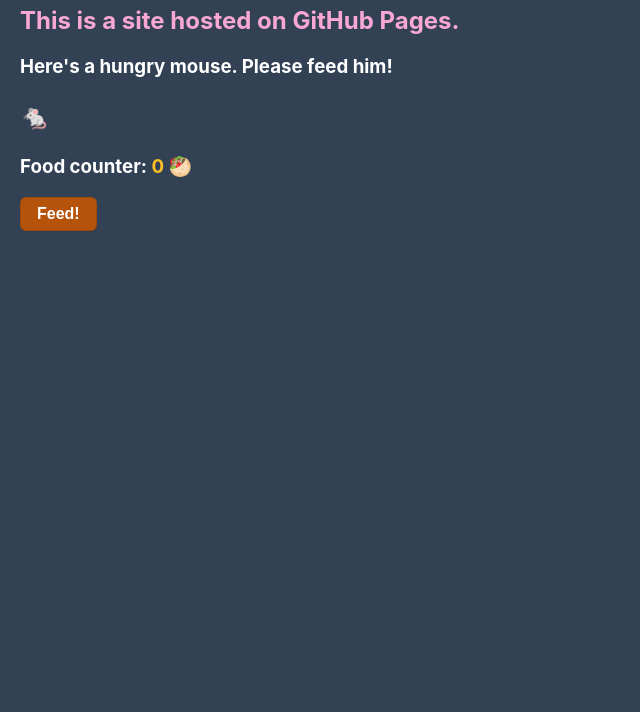
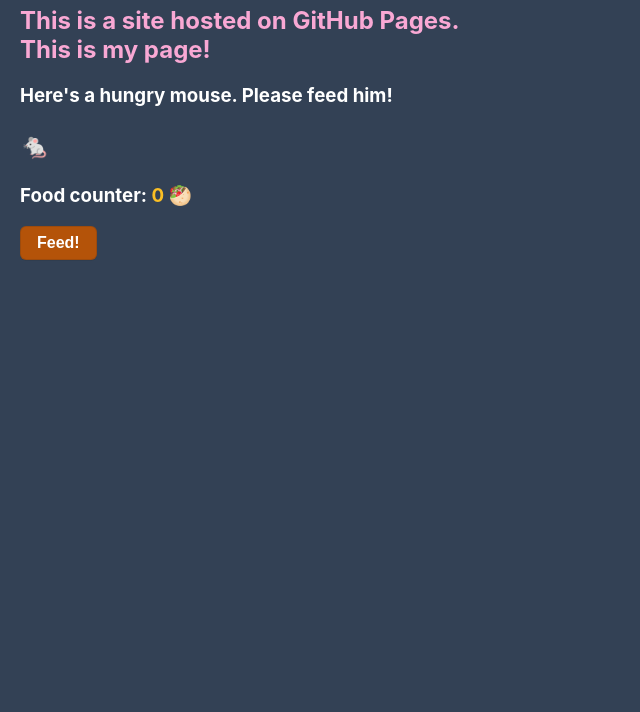
Before and after one commit to maguorui-nm2207/maguorui-nm2207.github.io, a plain HTML site: page index.html in a window 1280 px wide. Shown: the part 88-800 px from the top of the page, without its empty margins (0-640 px from the left). Drawn offline with Linux system fonts and the light colour scheme.

Commit message:
Update index.html

```diff
--- a/index.html
+++ b/index.html
@@ -7,7 +7,7 @@
   </head>
   <body>
     <h1>Hello world! 🚀</h1>
-    <h2>This is a site hosted on GitHub Pages.</h2>
+    <h2>This is a site hosted on GitHub Pages.<br> This is my page!</h2>
     <h3>Here's a hungry mouse. Please feed him!</h3>
     <h3 class="mouse">🐁</h3>
     <h3>Food counter: <span class="counter">0</span> 🥙</h3>
```
